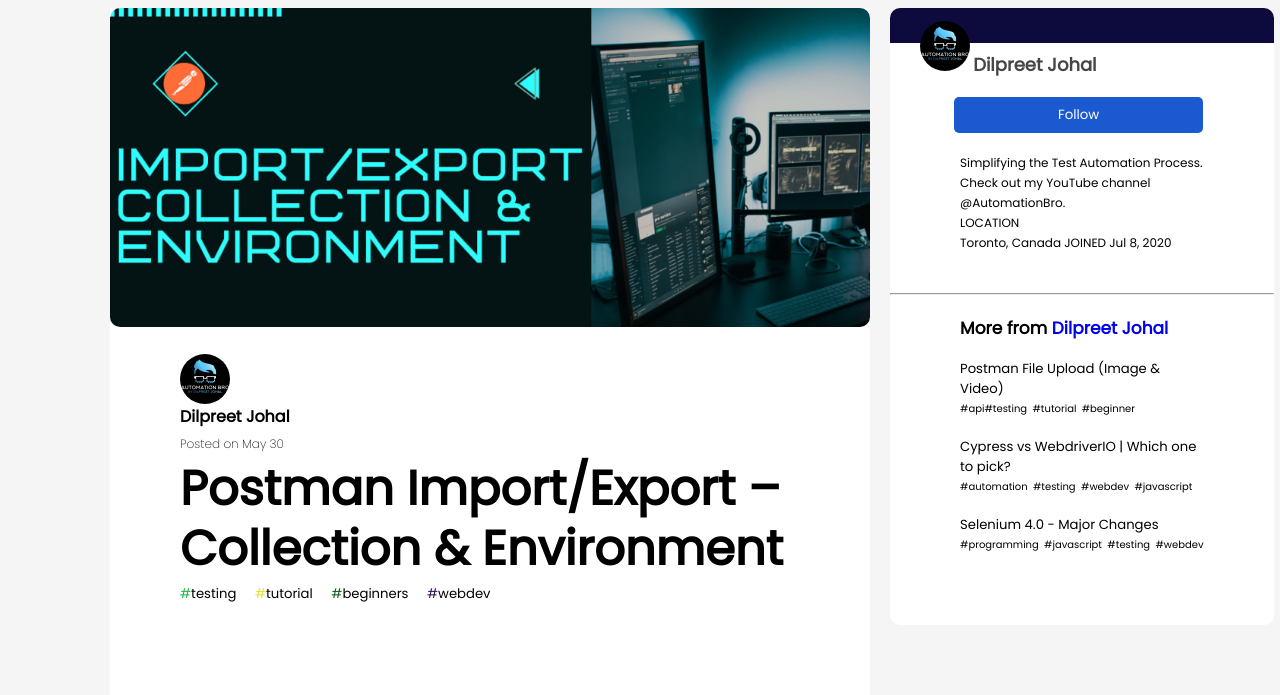
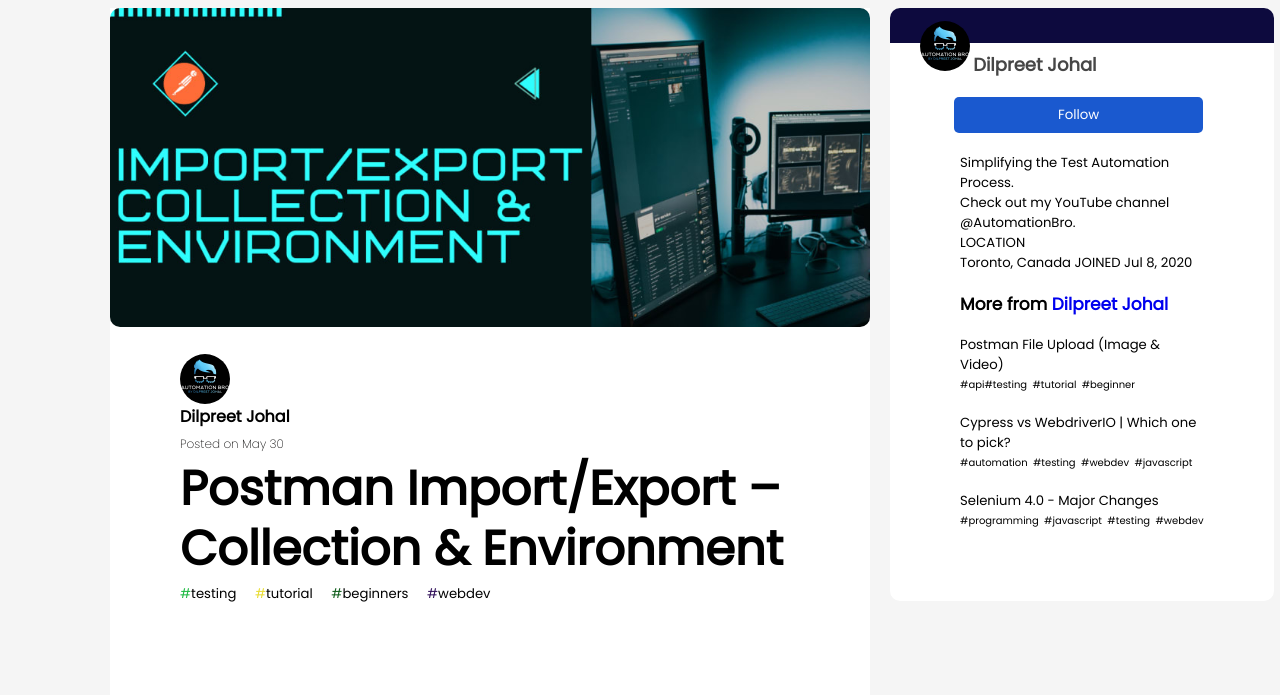
Before and after one commit to Nanda-prabhu/Techsnap_dev.to, a plain HTML site: page index.html in a window 1280 px wide. Shown: the part 72-767 px from the top of the page. Drawn offline with Linux system fonts and the light colour scheme.

Commit message:
after adding text sizes

```diff
--- a/index.html
+++ b/index.html
@@ -236,14 +236,14 @@
                 </div> <br>
                 <button class="follow-btn">Follow</button> <br>
 
-                <p style="font-size: 12px;" class="sidebar-p"> <br>
+                <p class="sidebar-p"> <br>
                     Simplifying the Test Automation Process. <br> Check out my YouTube channel <br>  @AutomationBro.<br>
                     LOCATION <br>
                     Toronto, Canada
                     JOINED
                     Jul 8, 2020
-                </p> <br> <br> <hr> <br>
-            </div>
+                </p>
+            </div> <br>
             <div class="about-devteam">
                 <h4 style="margin-left: 70px; font-size: 17px; font-weight: 1000;";>More from <a href="#" style="text-decoration: none;">Dilpreet Johal</a></h4><br>
                 <p class="sidebar-p" style="display: flex;">
```
